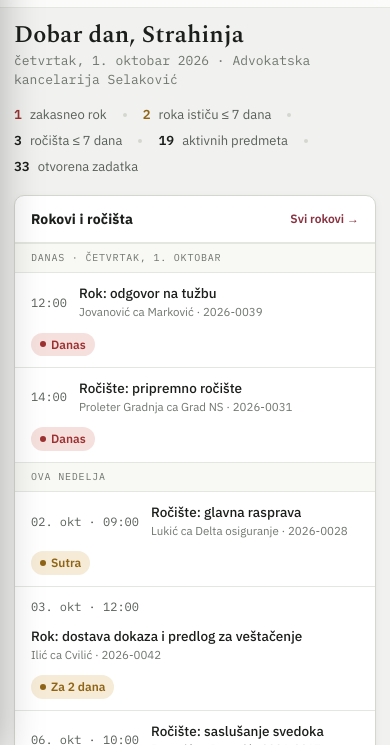
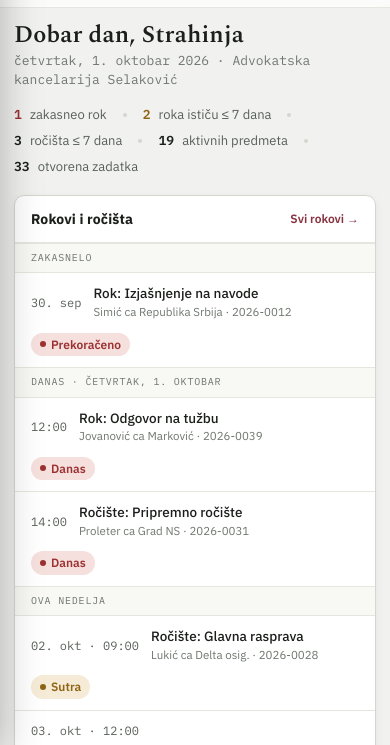
Before and after one commit to slobodan-ilic/spis-preview, a plain HTML site: page index.html in a window 390 px wide. Shown: the part 99-844 px from the top of the page. Drawn offline with nearby package versions, Linux system fonts and the light colour scheme.

Commit message:
fix(rokovi): arena round 2 — dashboard hero derived, off-by-one, subota
Folds slobodan round-2 NE + designer/strahinja non-blockers:
- slobodan: dashboard 'Rokovi i ročišta' hero now GENERATED from DEADLINES
  (overdue+danas+ova nedelja via status_pill) — kills the last hand-typed list;
  now shows the overdue Simić row + Petrović 06.okt correctly warn (was mut).
  status_pill off-by-one fixed (<WINDOW, so delta 2..6 = warn). rk_7 -> _A_7;
  dead rk_* removed (tiles use _A_* aggregates). build-time assert hero==badge.
- designer SHOULD: tablet 641-1000px lets the court segment wrap (no ellipsis clip).
- strahinja: rok falling on a non-working day flagged ('pada u subotu' on Ilić
  03.10) — highlighted, NOT auto-moved (ZPP rule to confirm). Demo date marked.

Numbers unchanged (1/2/1/5, badge 6); single source now truly one.

Co-Authored-By: Claude Opus 4.8 <noreply@anthropic.com>
Claude-Session: https://claude.ai/code/session_014X73XZ9Riw4Sa3LTuDhkBT

```diff
--- a/index.html
+++ b/index.html
@@ -355,15 +355,7 @@
       </div>
       <div class="card hero">
         <div class="ch"><h2>Rokovi i ročišta</h2><a class="lnk" href="rokovi.html">Svi rokovi →</a></div>
-        <div class="rows">
-          <div class="sec">Danas · četvrtak, 1. oktobar</div>
-          <div class="row"><span class="when">12:00</span><span class="ti">Rok: odgovor na tužbu<small>Jovanović ca Marković · 2026-0039</small></span><span class="rt"><span class="pill crit">Danas</span></span></div>
-          <div class="row"><span class="when">14:00</span><span class="ti">Ročište: pripremno ročište<small>Proleter Gradnja ca Grad NS · 2026-0031</small></span><span class="rt"><span class="pill crit">Danas</span></span></div>
-          <div class="sec">Ova nedelja</div>
-          <div class="row"><span class="when">02. okt · 09:00</span><span class="ti">Ročište: glavna rasprava<small>Lukić ca Delta osiguranje · 2026-0028</small></span><span class="rt"><span class="pill warn">Sutra</span></span></div>
-          <div class="row"><span class="when">03. okt · 12:00</span><span class="ti">Rok: dostava dokaza i predlog za veštačenje<small>Ilić ca Cvilić · 2026-0042</small></span><span class="rt"><span class="pill warn">Za 2 dana</span></span></div>
-          <div class="row"><span class="when">06. okt · 10:00</span><span class="ti">Ročište: saslušanje svedoka<small>Petrović ca Petrović · 2026-0017</small></span><span class="rt"><span class="pill mut">Za 5 dana</span></span></div>
-        </div>
+        <div class="rows"><div class="sec">Zakasnelo</div><div class="row"><span class="when">30. sep</span><span class="ti">Rok: Izjašnjenje na navode<small>Simić ca Republika Srbija · 2026-0012</small></span><span class="rt"><span class="pill crit">Prekoračeno</span></span></div><div class="sec">Danas · četvrtak, 1. oktobar</div><div class="row"><span class="when">12:00</span><span class="ti">Rok: Odgovor na tužbu<small>Jovanović ca Marković · 2026-0039</small></span><span class="rt"><span class="pill crit">Danas</span></span></div><div class="row"><span class="when">14:00</span><span class="ti">Ročište: Pripremno ročište<small>Proleter ca Grad NS · 2026-0031</small></span><span class="rt"><span class="pill crit">Danas</span></span></div><div class="sec">Ova nedelja</div><div class="row"><span class="when">02. okt · 09:00</span><span class="ti">Ročište: Glavna rasprava<small>Lukić ca Delta osig. · 2026-0028</small></span><span class="rt"><span class="pill warn">Sutra</span></span></div><div class="row"><span class="when">03. okt · 12:00</span><span class="ti">Rok: Dostava dokaza i predlog za veštačenje<small>Ilić ca Cvilić · 2026-0042</small></span><span class="rt"><span class="pill warn">Za 2 dana</span></span></div><div class="row"><span class="when">06. okt · 10:00</span><span class="ti">Ročište: Saslušanje svedoka<small>Petrović ca Petrović · 2026-0017</small></span><span class="rt"><span class="pill warn">Za 5 dana</span></span></div></div>
       </div>
       <div class="dash-cols">
         <div>
```
Also changed, not shown: rokovi.html (+4 -2 lines).
